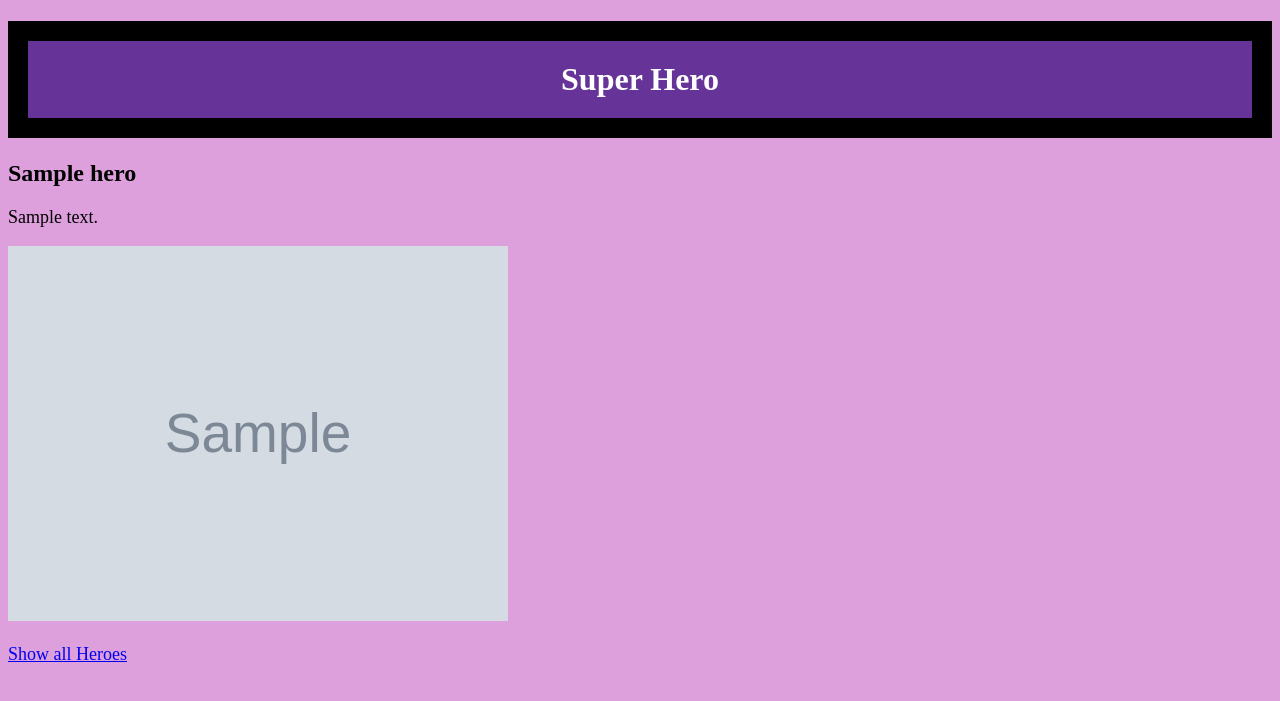
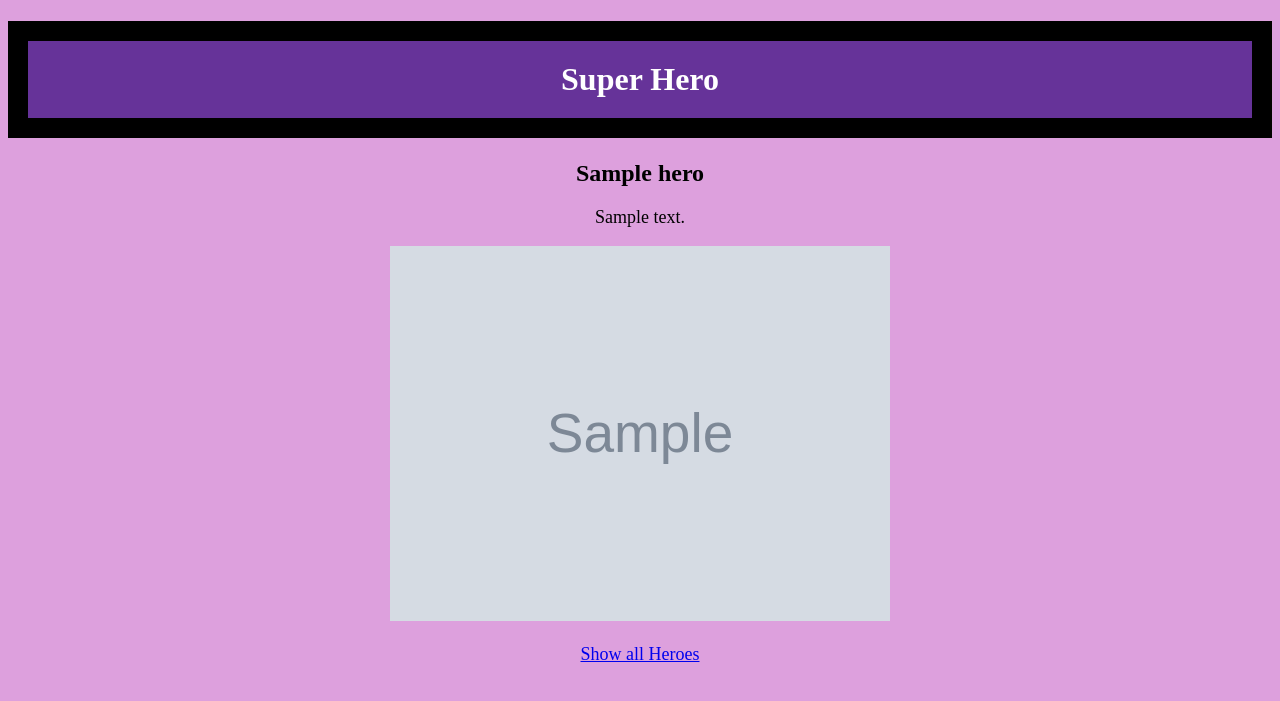
Before and after one commit to RachelGodina/BACS350, a Django app: page /hero/1 in a window 1280 px wide. Shown: the top 701 px of the page. Run offline with Django 3.2, Linux system fonts and the light colour scheme; tables that the repository leaves empty hold one stand-in row (values such as "Sample post"); grey boxes marked "Sample" are stand-in pictures.

Commit message:
edited css

```diff
--- a/week4/Superhero/static/superhero_theme.css
+++ b/week4/Superhero/static/superhero_theme.css
@@ -12,4 +12,5 @@ p {
 
 body {
     background-color: plum;
+    text-align: center;
 }
--- a/week4/Superhero/static_assets/superhero_theme.css
+++ b/week4/Superhero/static_assets/superhero_theme.css
@@ -12,4 +12,5 @@ p {
 
 body {
     background-color: plum;
+    text-align: center;
 }
--- a/week4/Superhero/templates/hero_detail.html
+++ b/week4/Superhero/templates/hero_detail.html
@@ -1,5 +1,5 @@
+{% load static %}
 
-{% load static %}
 <!DOCTYPE html>
 <html lang="en">
 
```
Also changed, not shown: week4/Superhero/templates/index.html (+4 -4 lines).
